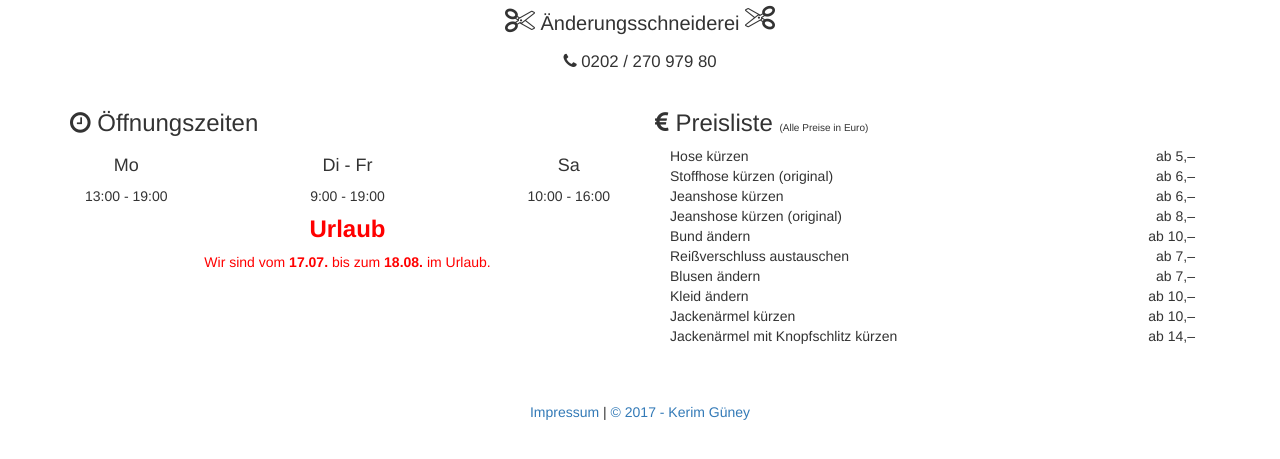
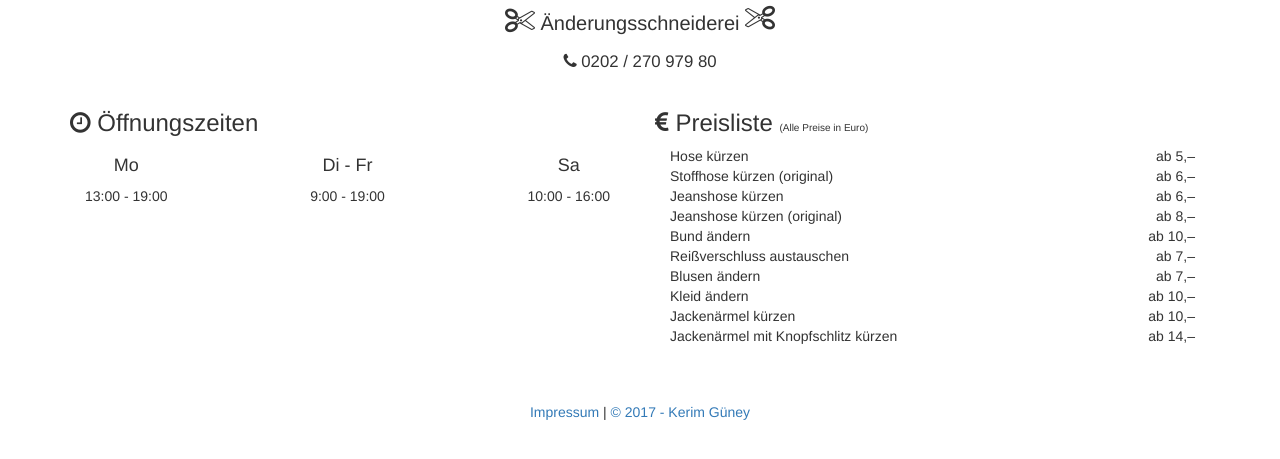
Before and after one commit to KerimG/gueney-atelier, a website: page index.html in a window 1280 px wide. Shown: the part 111-570 px from the top of the page. Drawn offline with nearby package versions, Linux system fonts and the light colour scheme.

Commit message:
remove vacation notice

```diff
--- a/index.html
+++ b/index.html
@@ -57,10 +57,6 @@
                     <h4>Sa</h4>
                     <p>10:00 - 16:00</p>
                 </div>
-            </div>
-            <h3 class="red bold text-center">Urlaub</h3>
-            <div class="red col-xs-12 text-center">
-                Wir sind vom <strong>17.07.</strong> bis zum <strong>18.08.</strong> im Urlaub.
             </div>
         </section>
         <section class="col-xs-12 col-md-6">
```
